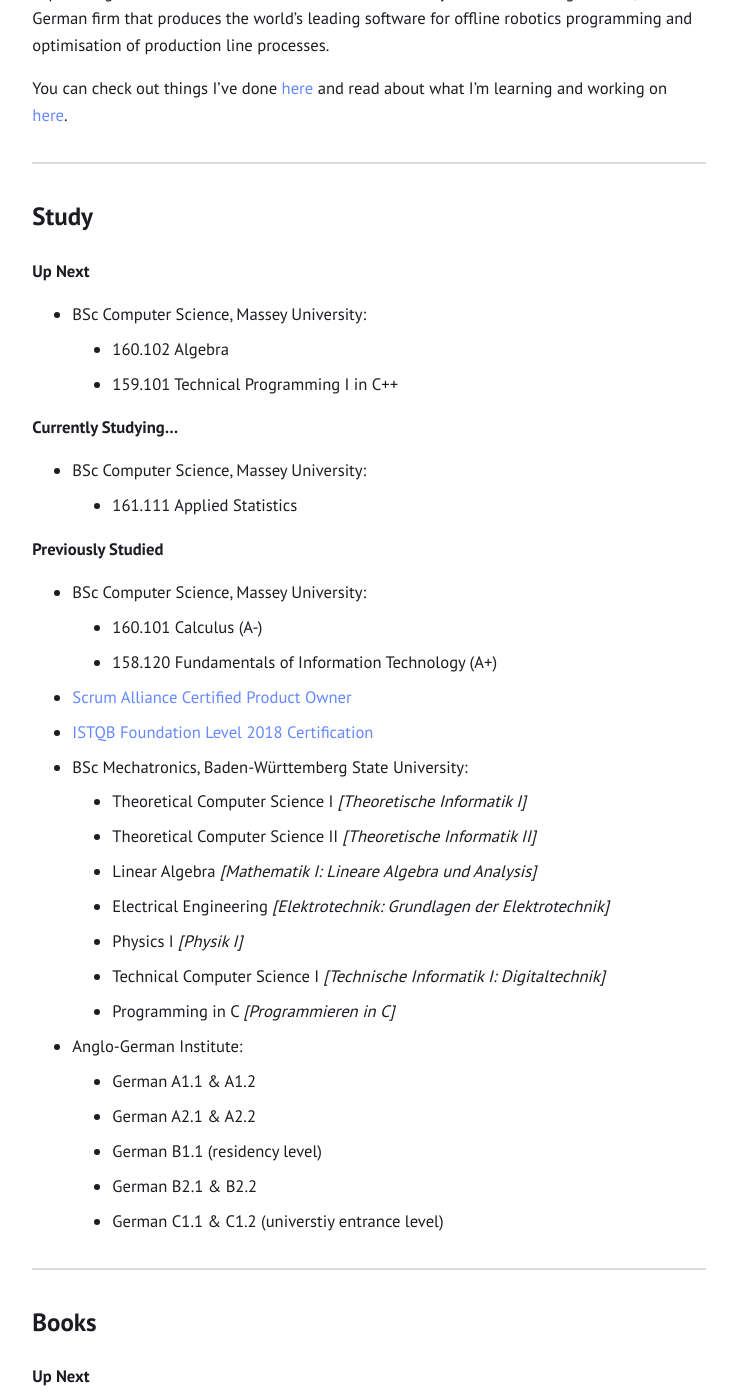
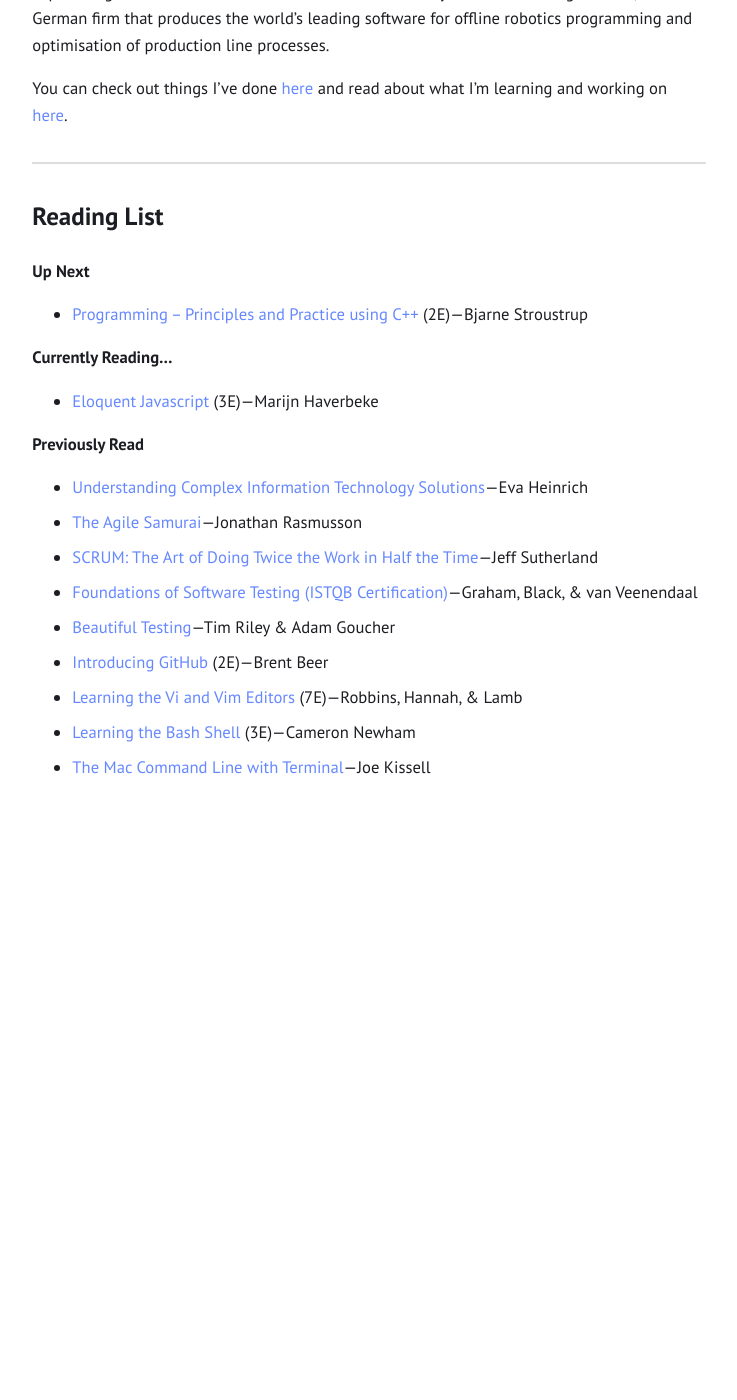
Before and after one commit to tessapower/tessapower.github.io, a Jekyll site: the page built from src/about.md, in a window 1280 px wide and 1400 px high, scrolled down 712 px. Shown: the whole window, without its empty margins (271-1008 px from the left). Built offline with Jekyll 4.4.1, drawn with Linux system fonts in a browser that asks for light colours; after the commit the page ends 1534 px from its top, so only the background shows below that.

Commit message:
Remove study list

```diff
--- a/src/about.md
+++ b/src/about.md
@@ -16,43 +16,7 @@ You can check out things I've done [here](/projects/) and read about what I'm le
 
 ---
 
-## Study
-
-**Up Next**
-- BSc Computer Science, Massey University:
-  - 160.102 Algebra
-  - 159.101 Technical Programming I in C++
-<br>
-
-**Currently Studying...**
-- BSc Computer Science, Massey University:
-  - 161.111 Applied Statistics
-<br>
-
-**Previously Studied**
-- BSc Computer Science, Massey University:
-  - 160.101 Calculus (A-)
-  - 158.120 Fundamentals of Information Technology (A+)
-- [Scrum Alliance Certified Product Owner](https://www.scrumalliance.org/get-certified/product-owner-track/certified-scrum-product-owner)
-- [ISTQB Foundation Level 2018 Certification](https://www.istqb.org/certification-path-root/foundation-level-2018.html)
-- BSc Mechatronics, Baden-Württemberg State University:
-  - Theoretical Computer Science I *[Theoretische Informatik I]*
-  - Theoretical Computer Science II *[Theoretische Informatik II]*
-  - Linear Algebra *[Mathematik I: Lineare Algebra und Analysis]*
-  - Electrical Engineering *[Elektrotechnik: Grundlagen der Elektrotechnik]*
-  - Physics I *[Physik I]*
-  - Technical Computer Science I *[Technische Informatik I: Digitaltechnik]*
-  - Programming in C *[Programmieren in C]*
-- Anglo-German Institute:
-  - German A1.1 & A1.2
-  - German A2.1 & A2.2
-  - German B1.1 (residency level)
-  - German B2.1 & B2.2
-  - German C1.1 & C1.2 (universtiy entrance level)
-
----
-
-## Books
+## Reading List
 
 **Up Next**
 - [Programming -- Principles and Practice using C++](https://www.stroustrup.com/programming.html) (2E)—Bjarne Stroustrup
```
